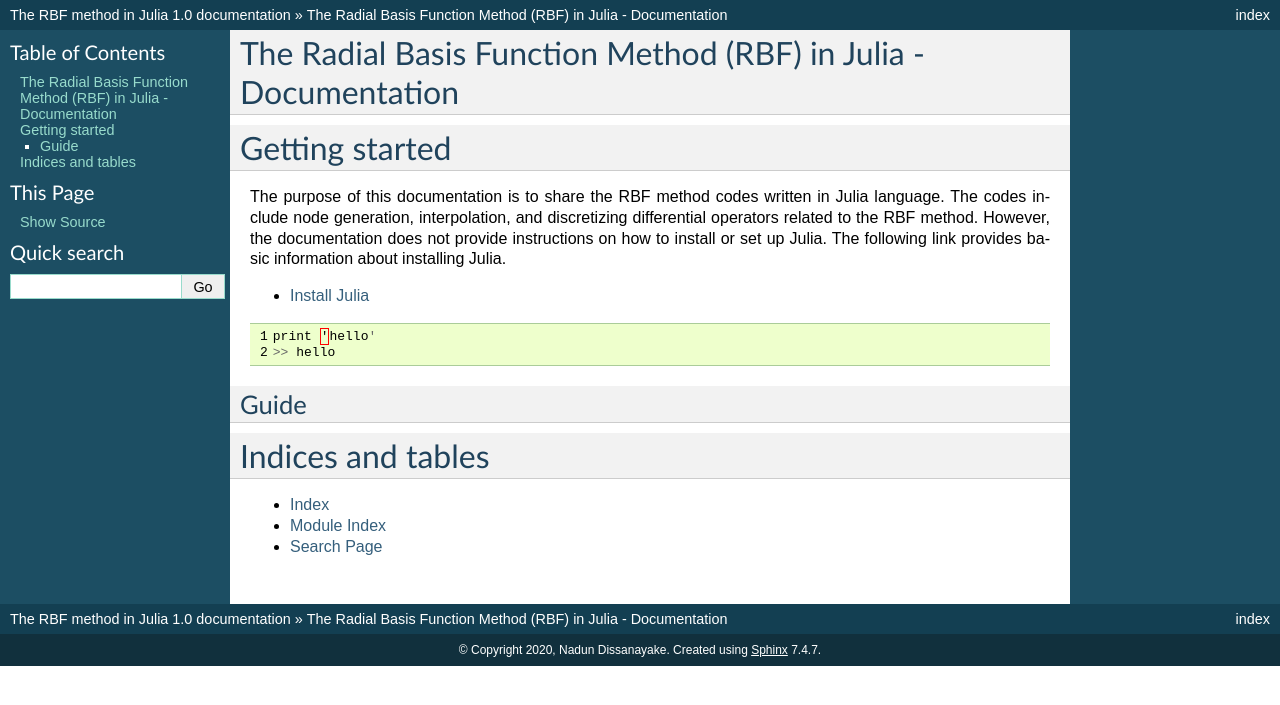
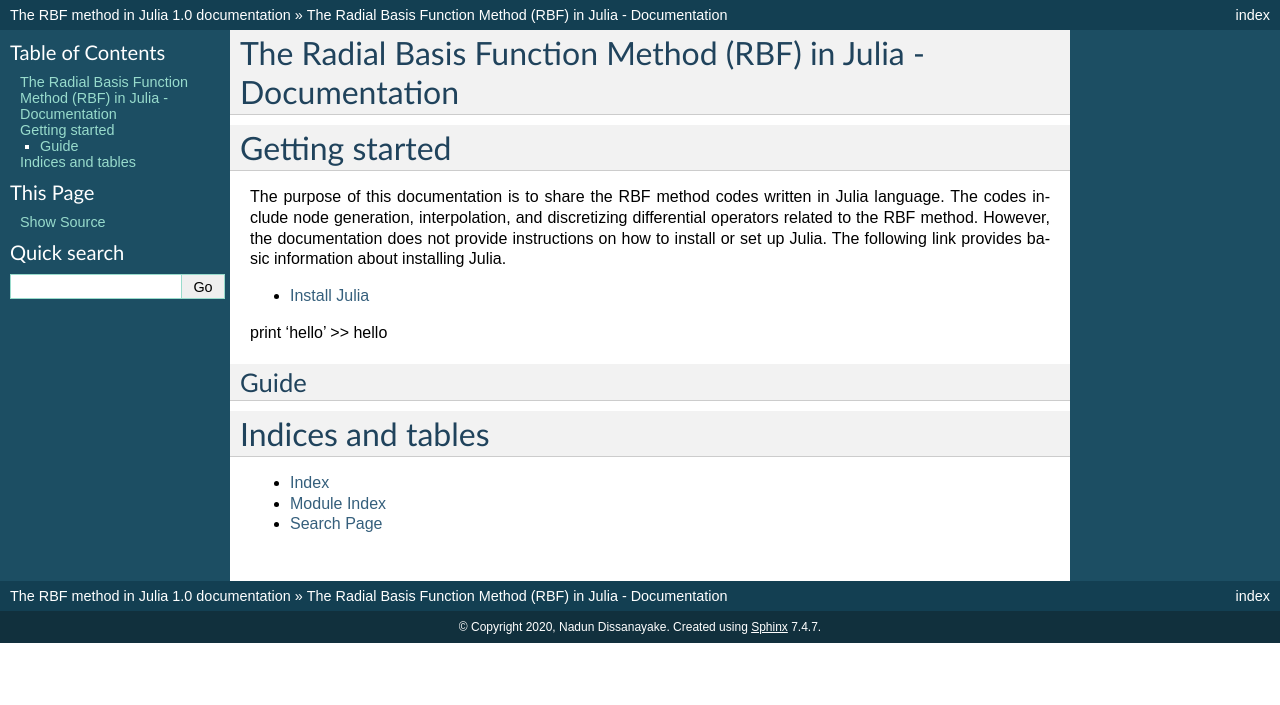
Before and after one commit to nldissan/RBF-Documentation---Julia, a Sphinx documentation site: the page built from docs/index.rst, in a window 1280 px wide. Shown: the top 705 px of the page. Built offline with Sphinx 7.4.7, drawn with Linux system fonts in a browser that asks for light colours; pages that are not in the unit, such as notebooks, are missing from menus; some of the changed lines change nothing that is shown.

Commit message:
Update index.rst

```diff
--- a/docs/index.rst
+++ b/docs/index.rst
@@ -13,11 +13,8 @@ The purpose of this documentation is to share the RBF method codes written in Ju
 
 * `Install Julia <https://julialang.org/downloads/>`_
 
-.. code-block:: julia
-  :linenos:
-
-  print 'hello'
-  >> hello
+print 'hello'
+>> hello
 
 Guide
 ^^^^^
```
